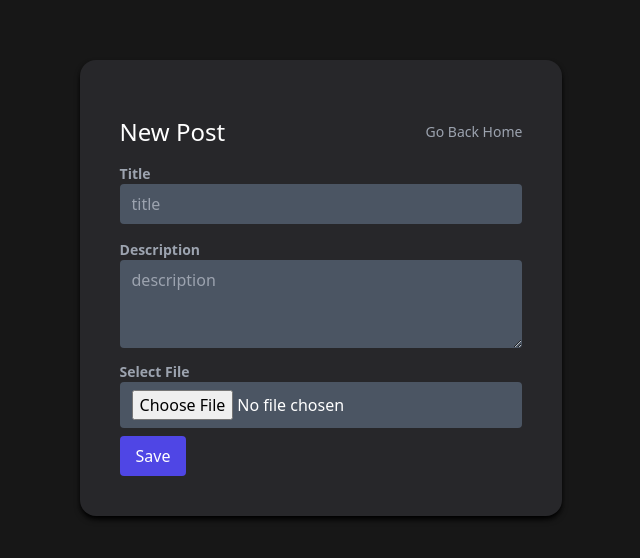
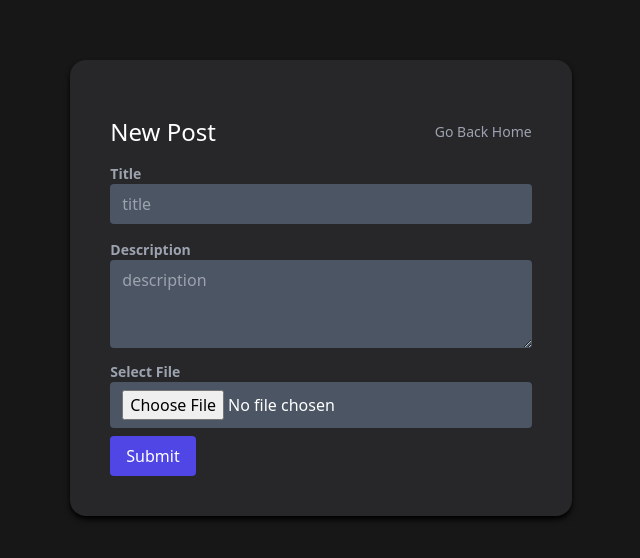
Before and after one commit to juliswer/mern-context-crud, a React (Create React App) app in the folder client/: page /new in a window 1280 px wide. Shown: the part 112-670 px from the top of the page, without its empty margins (319-959 px from the left). Built offline with nearby package versions, Linux system fonts and the light colour scheme; no server answers.

Commit message:
fixing upload image error

```diff
--- a/client/src/pages/PostForm.jsx
+++ b/client/src/pages/PostForm.jsx
@@ -44,11 +44,12 @@ export function PostForm() {
             } else {
               await createPost(values);
             }
+            actions.setSubmitting(false);
             navigate("/");
           }}
           enableReinitialize={true}
         >
-          {({ handleSubmit, setFieldValue }) => (
+          {({ handleSubmit, setFieldValue, isSubmitting }) => (
             <Form onSubmit={handleSubmit}>
               <label
                 htmlFor="title"
@@ -99,8 +100,9 @@ export function PostForm() {
               <button
                 type="submit"
                 className="bg-indigo-600 hover:bg-indigo-500 px-4 py-2 rounded mt-2 text-white focus:outline-none disabled:bg-indigo-400"
+                disabled={isSubmitting}
               >
-                {params.id ? "Update" : "Save"}
+                {isSubmitting ? 'Loading...' : 'Submit'}
               </button>
             </Form>
           )}
```
